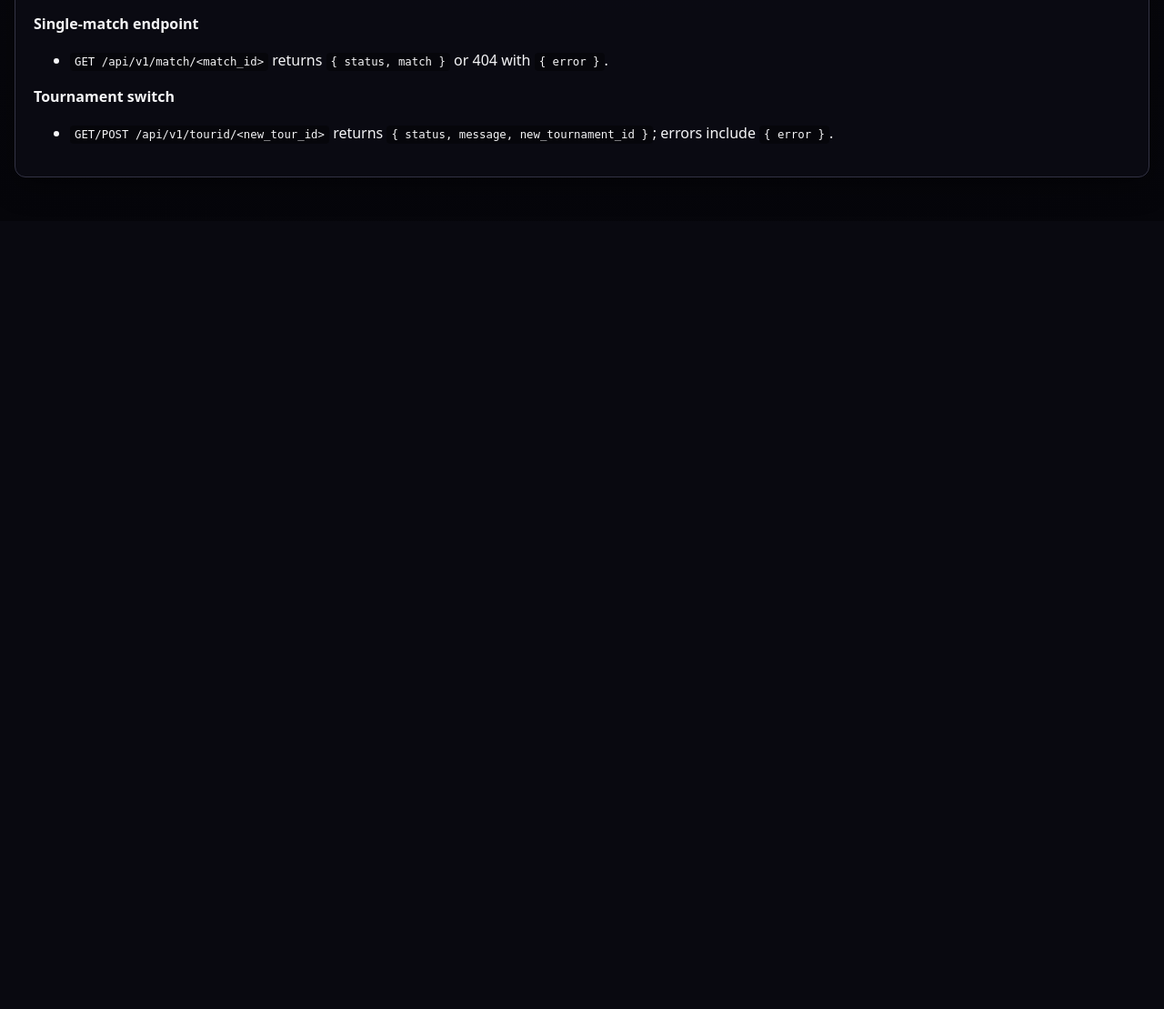
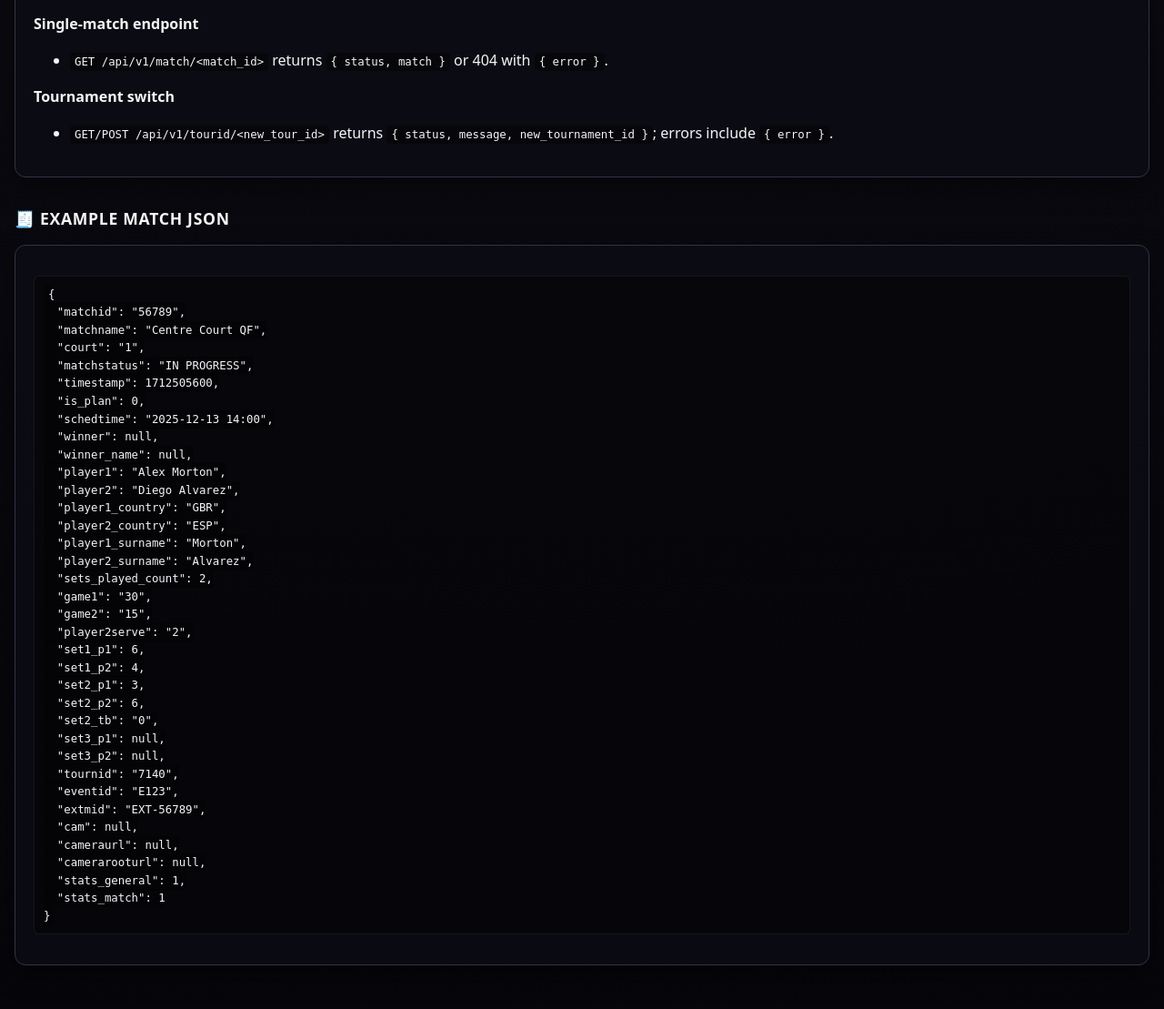
Before and after one commit to nsilvo/TennisTickerGFX, a Flask app: page /help in a window 1280 px wide. Shown: the part 2045-3154 px from the top of the page at 91% size. Before the commit the page ends 2240 px from the top, so only its background shows below. Run offline with Flask 3, Linux system fonts and the light colour scheme; some libraries are stand-ins or nearby versions.

Commit message:
formatting

```diff
--- a/templates/help.html
+++ b/templates/help.html
@@ -288,6 +288,46 @@ curl -X POST http://localhost:5000/api/v1/tourid/7140 | jq</code></pre>
         </ul>
     </div>
 
+    <h2>🧾 Example Match JSON</h2>
+    <div class="block">
+<pre><code>{
+  "matchid": "56789",
+  "matchname": "Centre Court QF",
+  "court": "1",
+  "matchstatus": "IN PROGRESS",
+  "timestamp": 1712505600,
+  "is_plan": 0,
+  "schedtime": "2025-12-13 14:00",
+  "winner": null,
+  "winner_name": null,
+  "player1": "Alex Morton",
+  "player2": "Diego Alvarez",
+  "player1_country": "GBR",
+  "player2_country": "ESP",
+  "player1_surname": "Morton",
+  "player2_surname": "Alvarez",
+  "sets_played_count": 2,
+  "game1": "30",
+  "game2": "15",
+  "player2serve": "2",
+  "set1_p1": 6,
+  "set1_p2": 4,
+  "set2_p1": 3,
+  "set2_p2": 6,
+  "set2_tb": "0",
+  "set3_p1": null,
+  "set3_p2": null,
+  "tournid": "7140",
+  "eventid": "E123",
+  "extmid": "EXT-56789",
+  "cam": null,
+  "cameraurl": null,
+  "camerarooturl": null,
+  "stats_general": 1,
+  "stats_match": 1
+}</code></pre>
+    </div>
+
 </div>
 
 <script>
```
